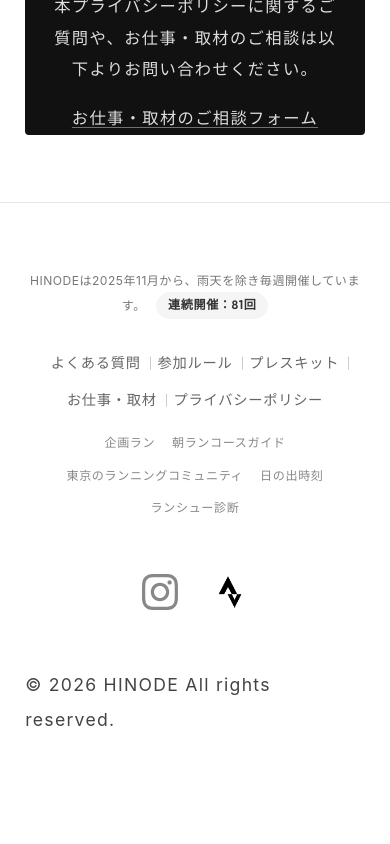
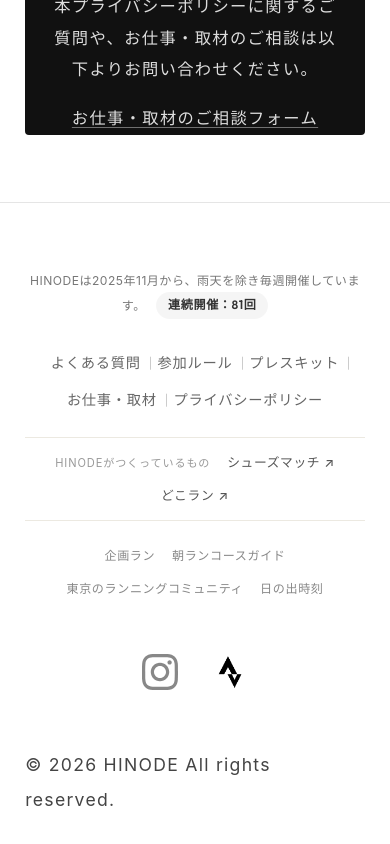
Before and after one commit to git10a/hinode, a Next.js app: page /privacy in a window 390 px wide. Shown: the part 2640-3484 px from the top of the page. Built offline with nearby package versions, Linux system fonts and the light colour scheme.

Commit message:
HINODEのランニングサービスを紹介

```diff
--- a/app/globals.css
+++ b/app/globals.css
@@ -1319,6 +1319,36 @@ footer p {
     color: var(--color-text);
 }
 
+.footer-services {
+    margin: 0.35rem 0 1.35rem;
+    padding: 0.7rem 1rem;
+    display: flex;
+    align-items: center;
+    justify-content: center;
+    flex-wrap: wrap;
+    gap: 0.45rem 1rem;
+    border-top: 1px solid #ece9e1;
+    border-bottom: 1px solid #ece9e1;
+}
+
+.footer-services span {
+    color: #999;
+    font-size: 0.66rem;
+    letter-spacing: 0.08em;
+}
+
+.footer-services a {
+    color: #555;
+    font-size: 0.76rem;
+    font-weight: 500;
+    letter-spacing: 0.05em;
+    transition: color 0.3s;
+}
+
+.footer-services a:hover {
+    color: var(--color-text);
+}
+
 .footer-sub-links {
     margin-bottom: 1.2rem;
     display: flex;
--- a/components/Footer.js
+++ b/components/Footer.js
@@ -50,12 +50,16 @@ export default function Footer() {
                     <Link href="/work-contact">お仕事・取材</Link>
                     <Link href="/privacy">プライバシーポリシー</Link>
                 </div>
+                <div className="footer-services">
+                    <span>HINODEがつくっているもの</span>
+                    <a href="https://shoes-match.com/" target="_blank" rel="noopener noreferrer">シューズマッチ ↗</a>
+                    <a href="https://dokorun.com/" target="_blank" rel="noopener noreferrer">どこラン ↗</a>
+                </div>
                 <div className="footer-sub-links">
                     <Link href="/event-runs">企画ラン</Link>
                     <Link href="/courses">朝ランコースガイド</Link>
                     <Link href="/">東京のランニングコミュニティ</Link>
                     <Link href="/sunrise">日の出時刻</Link>
-                    <a href="https://www.shoes-match.com/" target="_blank" rel="noopener noreferrer">ランシュー診断</a>
                 </div>
                 <div className="social-links">
                     {SOCIAL_LINKS.map(link => (
--- a/components/HomeContent.module.css
+++ b/components/HomeContent.module.css
@@ -779,6 +779,106 @@
 }
 
 /* =========================
+   Running services
+========================= */
+.services {
+    max-width: 1180px;
+    margin: 0 auto;
+    padding: 6.5rem 2rem 2rem;
+    display: grid;
+    grid-template-columns: minmax(0, 0.8fr) minmax(0, 1.2fr);
+    gap: 5rem;
+    align-items: start;
+}
+
+.servicesIntro {
+    max-width: 30rem;
+}
+
+.servicesEyebrow {
+    margin: 0 0 1rem;
+    color: #9b4a24;
+    font-family: var(--font-en);
+    font-size: 0.72rem;
+    font-weight: 600;
+    letter-spacing: 0.14em;
+}
+
+.servicesTitle {
+    margin: 0 0 1.25rem;
+    color: #111;
+    font-size: 1.65rem;
+    font-weight: 500;
+    line-height: 1.55;
+    letter-spacing: 0.06em;
+}
+
+.servicesLead {
+    margin: 0;
+    color: #555;
+    font-size: 0.92rem;
+    line-height: 2;
+    letter-spacing: 0.04em;
+}
+
+.servicesGrid {
+    display: grid;
+    grid-template-columns: repeat(2, minmax(0, 1fr));
+    border-top: 1px solid #dedbd2;
+}
+
+.serviceCard {
+    position: relative;
+    min-height: 17rem;
+    padding: 2rem 1.75rem 1.75rem;
+    color: #111;
+    text-decoration: none;
+    border-bottom: 1px solid #dedbd2;
+    transition: background-color 0.25s ease;
+}
+
+.serviceCard:first-child {
+    border-right: 1px solid #dedbd2;
+}
+
+.serviceCard:hover {
+    background: #faf8f3;
+}
+
+.serviceLabel {
+    display: inline-block;
+    margin-bottom: 2.25rem;
+    color: #777;
+    font-size: 0.7rem;
+    letter-spacing: 0.08em;
+}
+
+.serviceName {
+    margin: 0 0 0.8rem;
+    font-size: 1.35rem;
+    font-weight: 600;
+    letter-spacing: 0.08em;
+}
+
+.serviceDescription {
+    margin: 0 0 2rem;
+    color: #555;
+    font-size: 0.86rem;
+    line-height: 1.9;
+    letter-spacing: 0.04em;
+}
+
+.serviceLink {
+    position: absolute;
+    right: 1.75rem;
+    bottom: 1.5rem;
+    color: #9b4a24;
+    font-size: 0.76rem;
+    font-weight: 600;
+    letter-spacing: 0.04em;
+}
+
+/* =========================
    First-timer steps
 ========================= */
 .firstTime {
@@ -1087,6 +1187,11 @@
         padding: 3.5rem 2.5rem;
     }
 
+    .services {
+        grid-template-columns: 1fr;
+        gap: 2.5rem;
+    }
+
 }
 
 /* =========================
@@ -1149,6 +1254,7 @@
 
     .weekly,
     .values,
+    .services,
     .firstTime,
     .posts {
         padding: 4.5rem 1.25rem 0.5rem;
@@ -1222,6 +1328,28 @@
         gap: 2.5rem;
     }
 
+    .servicesGrid {
+        grid-template-columns: 1fr;
+    }
+
+    .serviceCard {
+        min-height: 14.5rem;
+        padding: 1.6rem 1.25rem 1.4rem;
+    }
+
+    .serviceCard:first-child {
+        border-right: 0;
+    }
+
+    .serviceLabel {
+        margin-bottom: 1.5rem;
+    }
+
+    .serviceLink {
+        right: 1.25rem;
+        bottom: 1.2rem;
+    }
+
     .stepCard {
         padding: 1.5rem 1.25rem 1.25rem;
     }
```
Also changed, not shown: components/HomeContent.js (+44 -0 lines).
